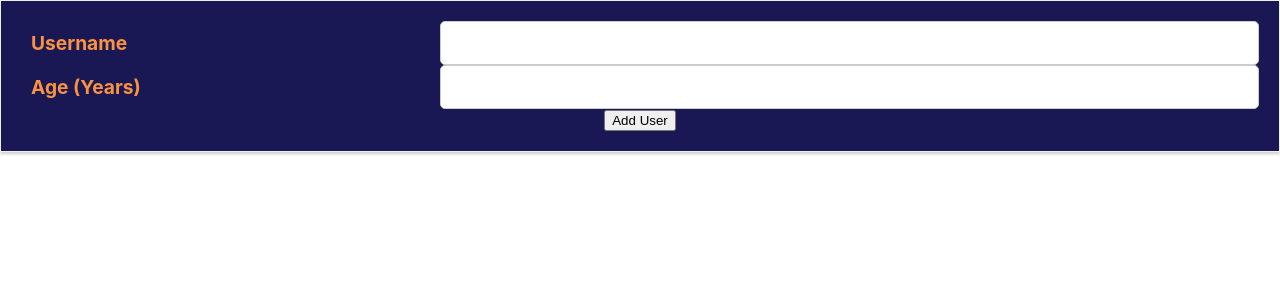
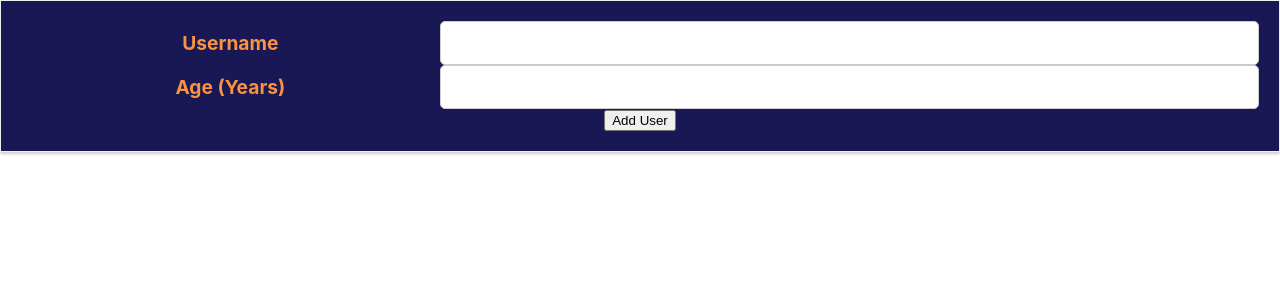
Before and after one commit to YakirHasid/React-User-Managment, a React (Create React App) app: page / in a window 1280 px wide. Shown: the top 300 px of the page. Built offline with nearby package versions, Linux system fonts and the light colour scheme.

Commit message:
clear spaces

```diff
--- a/src/UI/UserInput/UserInput.module.css
+++ b/src/UI/UserInput/UserInput.module.css
@@ -5,7 +5,6 @@
 }
 
 .user-input label {
-    display: flex;
     flex: 1;
     color: #fa923f;
     font-size: 1.2rem;
@@ -14,7 +13,6 @@
 }
 
 .user-input input {
-    display: flex;
     flex:2;
     flex-direction: column;
     margin: 0 auto;
```
